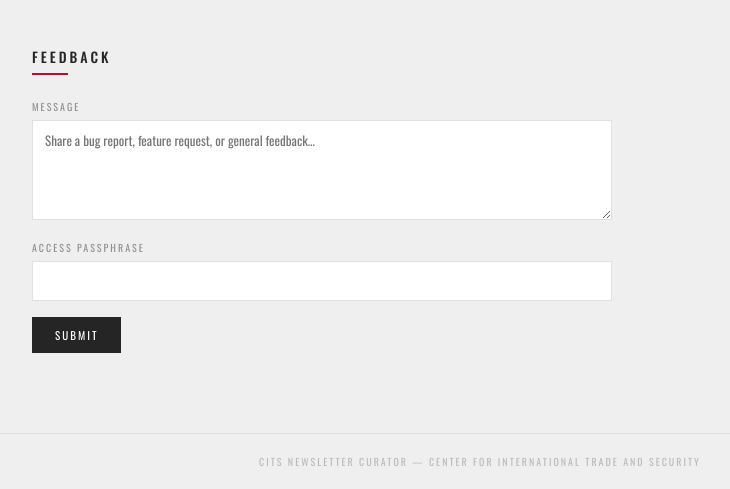
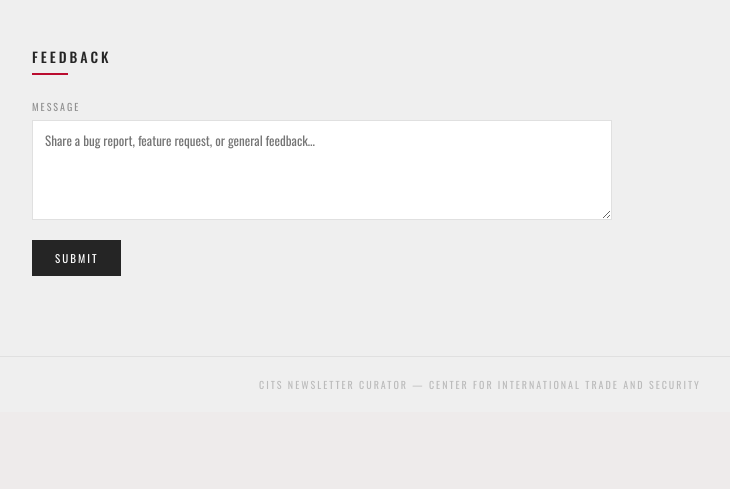
Before and after one commit to klemens-cc1/cits-newsletter-curator, a Flask app: page / in a window 1280 px wide. Shown: the part 698-1187 px from the top of the page, without its empty margins (160-890 px from the left). After the commit the page ends 1087 px from the top, so only its background shows below. Run offline with Flask 3, Linux system fonts and the light colour scheme; data that the repository does not hold is empty.

Commit message:
Remove passphrase gate from public feedback form
Feedback is now open to any visitor — no passphrase needed.
Admin access to view submissions is still protected via HTTP Basic Auth
at /admin/feedback (reachable by typing "feedback" in the refresh prompt).

Co-Authored-By: Claude Sonnet 4.6 <noreply@anthropic.com>

```diff
--- a/routes.py
+++ b/routes.py
@@ -80,13 +80,9 @@ def api_home_stats():
 
 @bp.route("/api/feedback", methods=["POST"])
 def api_feedback():
-    data       = request.get_json(silent=True) or {}
-    message    = (data.get("message") or "").strip()
-    passphrase = (data.get("passphrase") or "").strip()
-
-    expected = os.environ.get("FEEDBACK_PASSPHRASE", "")
-    if not expected or passphrase != expected:
-        return jsonify({"error": "Incorrect passphrase."}), 403
+    data    = request.get_json(silent=True) or {}
+    message = (data.get("message") or "").strip()
+
     if not message:
         return jsonify({"error": "Message is required."}), 400
 
--- a/templates/home.html
+++ b/templates/home.html
@@ -368,10 +368,6 @@
         <label class="form-label" for="fbMessage">Message</label>
         <textarea class="form-textarea" id="fbMessage" name="message" required placeholder="Share a bug report, feature request, or general feedback…"></textarea>
       </div>
-      <div class="form-group">
-        <label class="form-label" for="fbPassphrase">Access Passphrase</label>
-        <input class="form-input" type="password" id="fbPassphrase" name="passphrase" required autocomplete="off">
-      </div>
       <button class="form-btn" type="submit" id="fbSubmit">Submit</button>
       <div class="form-msg" id="fbMsg"></div>
     </form>
@@ -413,8 +409,7 @@
     e.preventDefault();
     const btn    = document.getElementById('fbSubmit');
     const msgEl  = document.getElementById('fbMsg');
-    const message    = document.getElementById('fbMessage').value.trim();
-    const passphrase = document.getElementById('fbPassphrase').value;
+    const message = document.getElementById('fbMessage').value.trim();
 
     btn.disabled = true;
     msgEl.className = 'form-msg';
@@ -423,7 +418,7 @@
     fetch('/api/feedback', {
       method: 'POST',
       headers: { 'Content-Type': 'application/json' },
-      body: JSON.stringify({ message, passphrase }),
+      body: JSON.stringify({ message }),
     })
     .then(r => r.json().then(d => ({ ok: r.ok, data: d })))
     .then(({ ok, data }) => {
```
